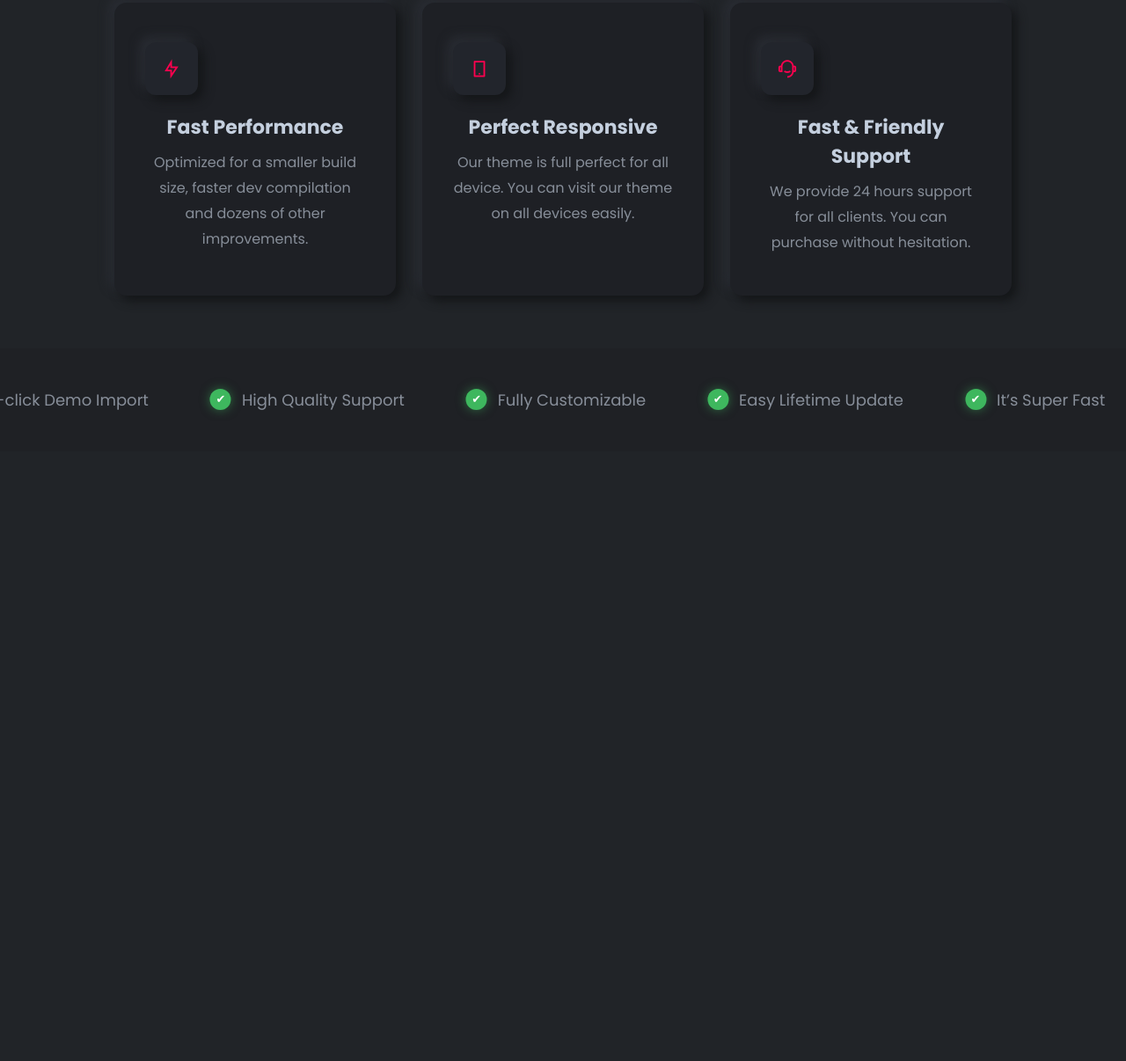
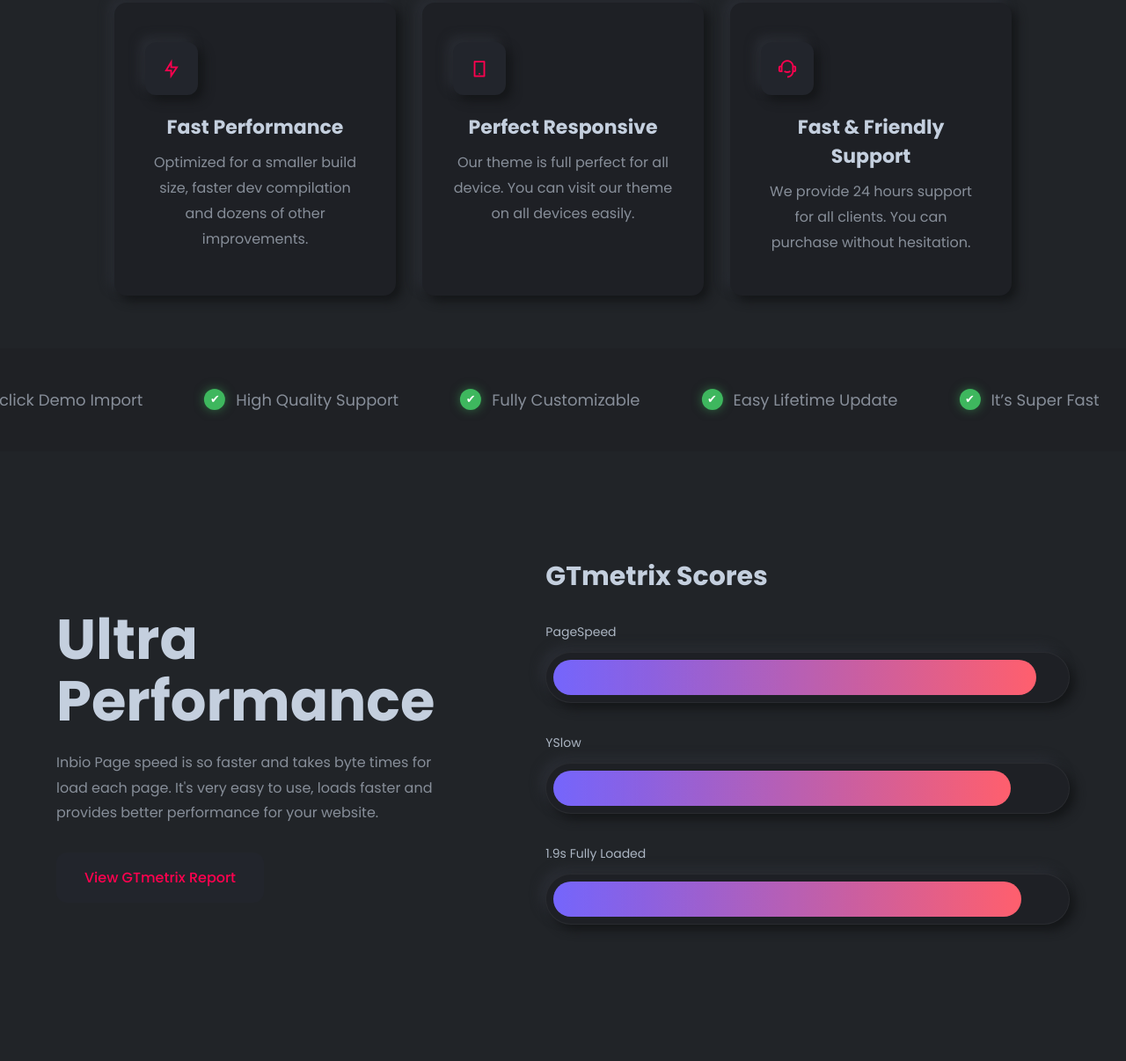
Before and after one commit to hager445/team_portfolio, a plain HTML site: page index.html in a window 1280 px wide. Shown: the part 491-1697 px from the top of the page at 88% size. Before the commit the page ends 1004 px from the top, so only its background shows below. Drawn offline with nearby package versions, Linux system fonts and the light colour scheme.

Commit message:
Add ultra performance section

```diff
--- a/index.html
+++ b/index.html
@@ -17,6 +17,7 @@
     />
 
     <title>DevoraUI Portfolio</title>
+    <link rel="stylesheet" href="./styles/variables.css" />
     <link rel="stylesheet" href="./styles/main.css" />
   </head>
 
@@ -145,6 +146,52 @@
           </div>
         </div>
       </section>
+      <!-- ================= Performance ================= -->
+      <section class="performance" id="docs">
+        <div class="container">
+          <!-- LEFT -->
+          <div class="performance-text">
+            <h2>
+              Ultra <br />
+              Performance
+            </h2>
+
+            <p>
+              Inbio Page speed is so faster and takes byte times for load each
+              page. It's very easy to use, loads faster and provides better
+              performance for your website.
+            </p>
+
+            <a href="#" class="btn">View GTmetrix Report</a>
+          </div>
+
+          <!-- RIGHT -->
+          <div class="performance-scores">
+            <h3>GTmetrix Scores</h3>
+
+            <div class="score">
+              <span>PageSpeed</span>
+              <div class="bar">
+                <div class="progress" data-value="95"></div>
+              </div>
+            </div>
+
+            <div class="score">
+              <span>YSlow</span>
+              <div class="bar">
+                <div class="progress" data-value="90"></div>
+              </div>
+            </div>
+
+            <div class="score">
+              <span>1.9s Fully Loaded</span>
+              <div class="bar">
+                <div class="progress" data-value="92"></div>
+              </div>
+            </div>
+          </div>
+        </div>
+      </section>
     </main>
 
     <script src="./js/main.js"></script>
--- a/js/main.js
+++ b/js/main.js
@@ -56,3 +56,28 @@ function typeEffect() {
 }
 
 typeEffect();
+
+// Performance bars animate when section appears
+(() => {
+  const perfSection = document.querySelector(".performance");
+  const bars = document.querySelectorAll(".performance .progress");
+  if (!perfSection || !bars.length) return;
+
+  // start from 0
+  bars.forEach((b) => (b.style.width = "0%"));
+
+  const obs = new IntersectionObserver(
+    (entries) => {
+      if (entries[0].isIntersecting) {
+        bars.forEach((bar) => {
+          const val = bar.getAttribute("data-value") || "0";
+          bar.style.width = `${val}%`;
+        });
+        obs.disconnect();
+      }
+    },
+    { threshold: 0.35 }
+  );
+
+  obs.observe(perfSection);
+})();
--- a/styles/main.css
+++ b/styles/main.css
@@ -214,7 +214,6 @@ body {
   animation: marquee 25s linear infinite;
 }
 
-/* Pause animation on hover */
 .feature-strip:hover .feature-track {
   animation-play-state: paused;
 }
@@ -252,65 +251,167 @@ body {
   }
 }
 
+/*  PERFORMANCE SECTION */
+
+.performance {
+  padding: 120px 0;
+}
+
+.performance .container {
+  display: flex;
+  align-items: center;
+  justify-content: space-between;
+  gap: 60px;
+}
+
+/* LEFT */
+.performance-text {
+  flex: 1;
+}
+
+.performance-text h2 {
+  font-size: 64px;
+  line-height: 1.1;
+  margin-bottom: 20px;
+  color: var(--color-heading);
+}
+
+.performance-text p {
+  color: var(--color-text);
+  line-height: 1.8;
+  max-width: 450px;
+  margin-bottom: 30px;
+}
+
+/* BUTTON */
+.performance .btn {
+  display: inline-block;
+  padding: 16px 32px;
+  background: var(--color-bg-soft);
+  color: var(--color-primary);
+  border-radius: 12px;
+  text-decoration: none;
+  font-weight: 500;
+  box-shadow:
+    0 10px 25px var(--color-shadow-dark),
+    inset 0 1px 0 var(--color-border-light);
+  transition: 0.35s ease;
+}
+
+.performance .btn:hover {
+  transform: translateY(-5px);
+  box-shadow:
+    0 18px 45px var(--color-shadow-dark),
+    0 0 20px rgba(255, 1, 79, 0.25);
+}
+
+/* RIGHT */
+.performance-scores {
+  flex: 1.2;
+}
+
+.performance-scores h3 {
+  margin-bottom: 30px;
+  color: var(--color-heading);
+  font-weight: 700;
+  font-size: 30px;
+}
+
+.score {
+  margin-bottom: 35px;
+}
+
+.score span {
+  display: block;
+  margin-bottom: 12px;
+  color: var(--color-heading);
+  opacity: 0.85;
+  font-size: 14px;
+}
+
+/*  GTmetrix Bar (Matched) */
+
+.bar {
+  width: 100%;
+  height: 58px;
+  padding: 8px;
+  border-radius: 50px;
+
+  background: var(--color-bg-card);
+  border: 1px solid var(--color-border-light);
+  box-shadow: var(--shadow-card);
+
+  overflow: hidden;
+}
+
+.progress {
+  height: 100%;
+  width: 0;
+  border-radius: 50px;
+
+  background: linear-gradient(90deg, #6d5dfc, #ff5f6d);
+
+  position: relative;
+  overflow: hidden;
+  transition: width 1.5s ease;
+}
+
+/* shine overlay */
+.progress::after {
+  content: "";
+  position: absolute;
+  inset: 0;
+  background: linear-gradient(
+    90deg,
+    rgba(255,255,255,0.10),
+    rgba(255,255,255,0.02),
+    rgba(255,255,255,0)
+  );
+  transform: translateX(-30%);
+}
+
 /* ================= RESPONSIVE ================= */
 
-@media (max-width: 768px) {
-  .container {
-    padding: 0 15px;
+@media (max-width: 992px) {
+  .performance .container {
+    gap: 40px;
   }
 
-  .nav-links {
-    gap: 15px;
+  .performance-text h2 {
+    font-size: 48px;
+  }
+}
+
+@media (max-width: 768px) {
+  .performance .container {
+    flex-direction: column;
+    text-align: center;
   }
 
-  .nav-links a {
-    font-size: 12px;
+  .performance-text p {
+    margin-left: auto;
+    margin-right: auto;
   }
 
-  .logo img {
-    width: 40px;
+  .performance-scores {
+    width: 100%;
   }
 
-  .hero {
-    padding: 120px 15px 60px;
+  .bar {
+    height: 54px;
   }
+}
 
-  .hero h1 {
-    font-size: 38px;
-  }
-
-  .hero-changing {
+@media (max-width: 480px) {
+  .performance-text h2 {
     font-size: 34px;
   }
 
-  .hero-cards {
-    flex-direction: column;
-    align-items: center;
-    gap: 20px;
+  .performance-scores h3 {
+    font-size: 22px;
   }
 
-  .card {
-    width: 100%;
-    max-width: 340px;
-    padding: 30px 25px;
-  }
-
-  .feature-strip {
-    padding: 25px 0;
-  }
-
-  .feature-track {
-    gap: 35px;
-    animation: marquee 35s linear infinite;
-  }
-
-  .feature-item p {
-    font-size: 14px;
-  }
-
-  .check {
-    width: 18px;
-    height: 18px;
-    font-size: 10px;
+  .performance .btn {
+    padding: 14px 26px;
   }
 }
```
